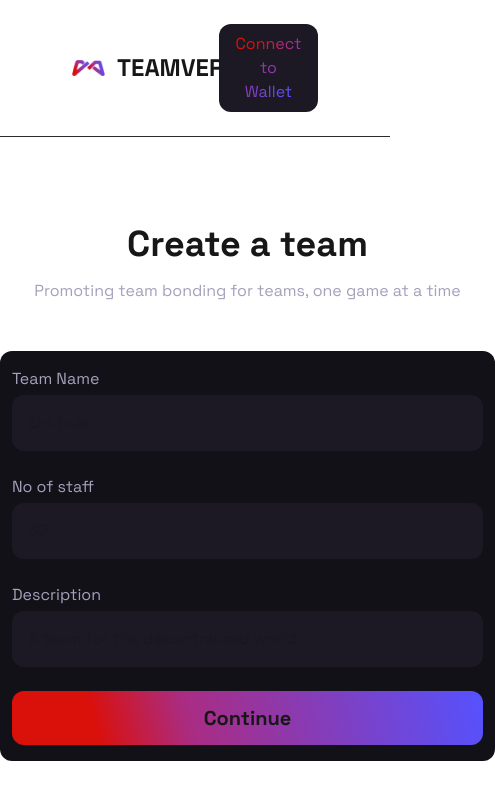
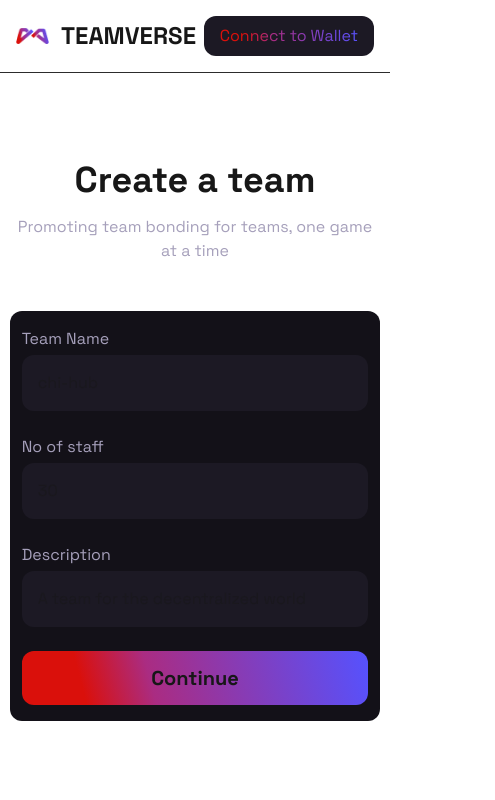
Before and after one commit to zintarh/teamverse-frontend, a Next.js app in the folder client/: page /create in a window 390 px wide. Shown: the top 800 px of the page, 495 px wide, since content can reach past the window. Built offline with nearby package versions, Linux system fonts and the light colour scheme.

Commit message:
make responsive

```diff
--- a/client/app/components/Navbar.tsx
+++ b/client/app/components/Navbar.tsx
@@ -2,7 +2,7 @@ import Image from "next/image";
 
 const Navbar = () => {
     return (
-        <div className="border-b border-[#2C2C2C] flex justify-between items-center py-6 px-18">
+        <div className="border-b border-[#2C2C2C] flex justify-between items-center py-4 lg:py-6 px-4 lg:px-18 ">
             <div className="flex items-center space-x-3">
                 <Image
                     src="/logo.png"
--- a/client/app/create/page.tsx
+++ b/client/app/create/page.tsx
@@ -6,7 +6,7 @@ const page = () => {
     return (
         <section>
             <Navbar />
-            <div className="w-[495px] mx-auto mt-20">
+            <div className="lg:w-[495px] w-[95%] mx-auto mt-20">
                 <CreateTeam />
             </div>
         </section>
```
